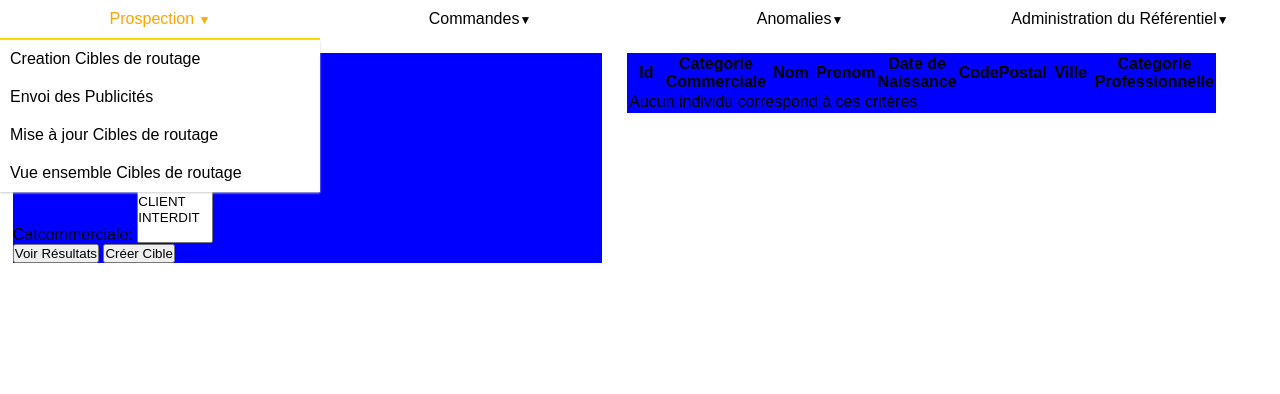
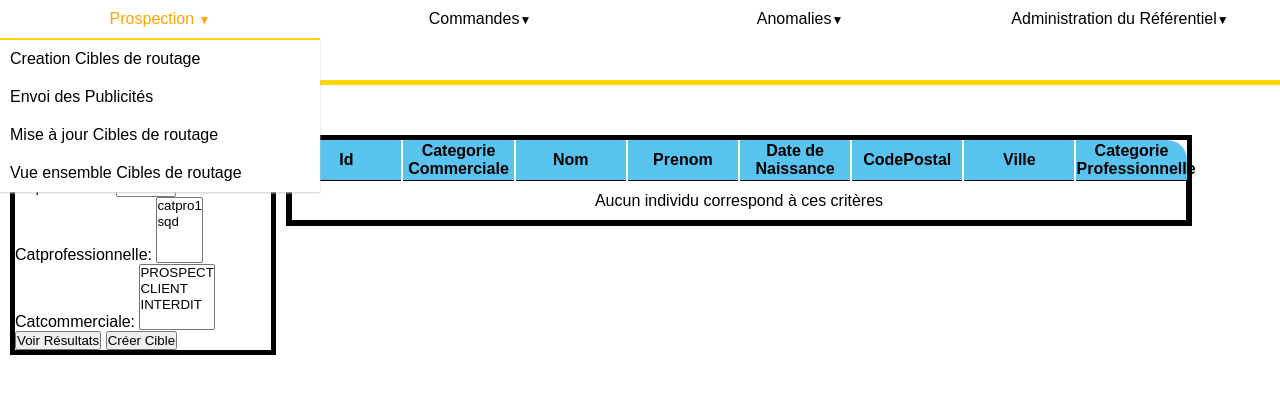
Before and after one commit to b-henriques/gpi-projet, a Django app: page /publicite/creationCible in a window 1280 px wide. Shown: the top 394 px of the page. Run offline with Django 3.2, Linux system fonts and the light colour scheme; data comes from the database, SQL or seed files in the repository.

Commit message:
reorganisation layout

```diff
--- a/publicite/static/publicite/createCible.css
+++ b/publicite/static/publicite/createCible.css
@@ -1,8 +1,18 @@
-.column {
+.column1 {
     float: left;
-    width: 46%;
-    background-color: blue;
-    margin: 1%;
+    width: 20%;
+    margin-left: 10px;
+    border: 5px solid black;
+}
+.column2 {
+    float: left;
+    width: 70%;
+    margin-left: 10px;
+    border: 5px solid black;
+}
+
+.row {
+    margin-top: 50px;
 }
 
 .row:after {
@@ -10,3 +20,37 @@
     display: table;
     clear: both;
 }
+
+.tableReferentiel {
+    table-layout: fixed;
+    width: 100%;
+    border-collapse: collapse;
+}
+
+th {
+    height: 40px;
+    background-color: rgb(88, 195, 238);
+    text-align: center;
+}
+
+.milieu {
+    border-right: solid 2px white;
+    border-left: solid 2px white;
+}
+
+#gauche {
+    border-top-left-radius: 20px;
+}
+
+#droite {
+    border-top-right-radius: 20px;
+}
+
+tr {
+    height: 40px;
+}
+
+.corps>td {
+    border: 1px solid black;
+    text-align: center;
+}
--- a/publicite/templates/publicite/createCible.html
+++ b/publicite/templates/publicite/createCible.html
@@ -6,7 +6,7 @@
 <link rel="stylesheet" type="text/css" href="{% static 'publicite/createCible.css' %}">
 
 <div class="row">
-    <div class="column">
+    <div class="column1">
         <form method="post">
             {% csrf_token %}
             {{ form.as_p}}
@@ -14,7 +14,7 @@
             <input type="submit" value="Créer Cible" name="create">
         </form>
     </div>
-    <div class="column">
+    <div class="column2">
         <table class="tableReferentiel">
             <th id=gauche width="10%">Id </th>
             <th class=milieu width="10%">Categorie Commerciale</th>
@@ -25,12 +25,11 @@
             <th class=milieu width="10%">Ville</th>
             <th id=droite width="10%">Categorie Professionnelle</th>
 
-
+            {% if individus == None %}
             <tr class=corps>
-            {% if individus == None %}
-            <td colspan="8">Aucun individu correspond à ces critères</td>
+                <td colspan="8">Aucun individu correspond à ces critères</td>
+            </tr>
             {% endif %}
-            </tr>
             {% for i in individus %}
             <tr class=corps>
                 <td>{{i.id}}</td>
--- a/referentiel/static/referentiel/navigationbar.css
+++ b/referentiel/static/referentiel/navigationbar.css
@@ -6,10 +6,12 @@
 
 nav {
   width: 100%;
+  height: 80px;
   margin: 0 auto;
   background-color: white;
   position: sticky;
   top: 0 px;
+  border-bottom: 5px solid gold;
 }
 
 nav ul {
```
